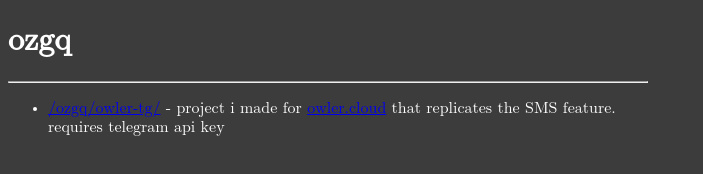
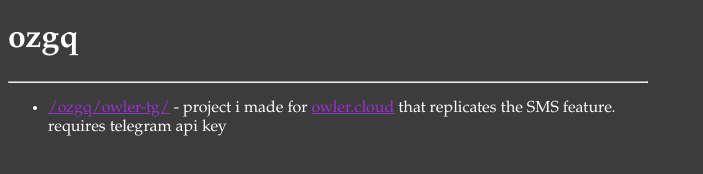
Before and after one commit to ozgq/ozgq.github.io, a plain HTML site: page index.html in a window 1280 px wide. Shown: the whole page, without its empty margins (0-703 px from the left). Drawn offline with Linux system fonts and the light colour scheme.

Commit message:
Update index.html

```diff
--- a/index.html
+++ b/index.html
@@ -8,14 +8,17 @@
   <style>
     body {
       width: 50%;
-      font-family: math; /* tyyype */
+      font-family: "Garamond", monospace; /* tyyype */
       background-color: #3c3c3c;
       color: white;
+    }
+    a {
+      color: darkorchid;
     }
   </style>
 </head>
 <body>
-  <div class=" main">
+  <div class="main">
     <h1>ozgq</h1>
     <hr>
     <ul>
```
